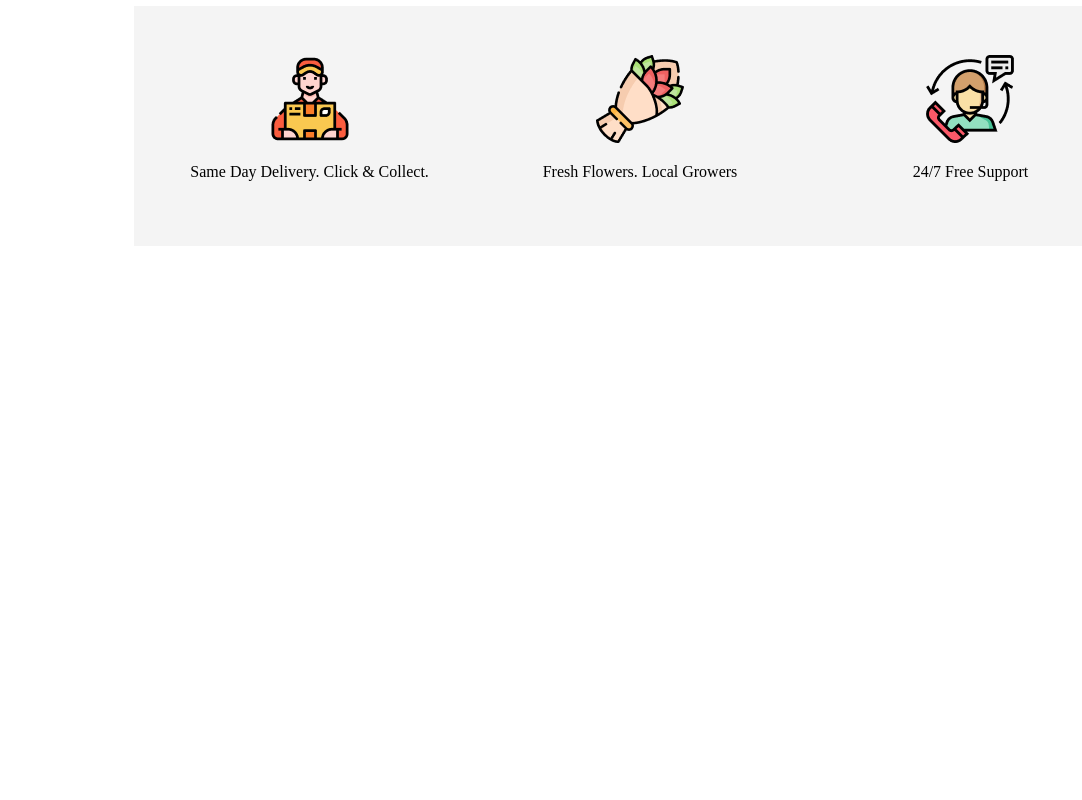
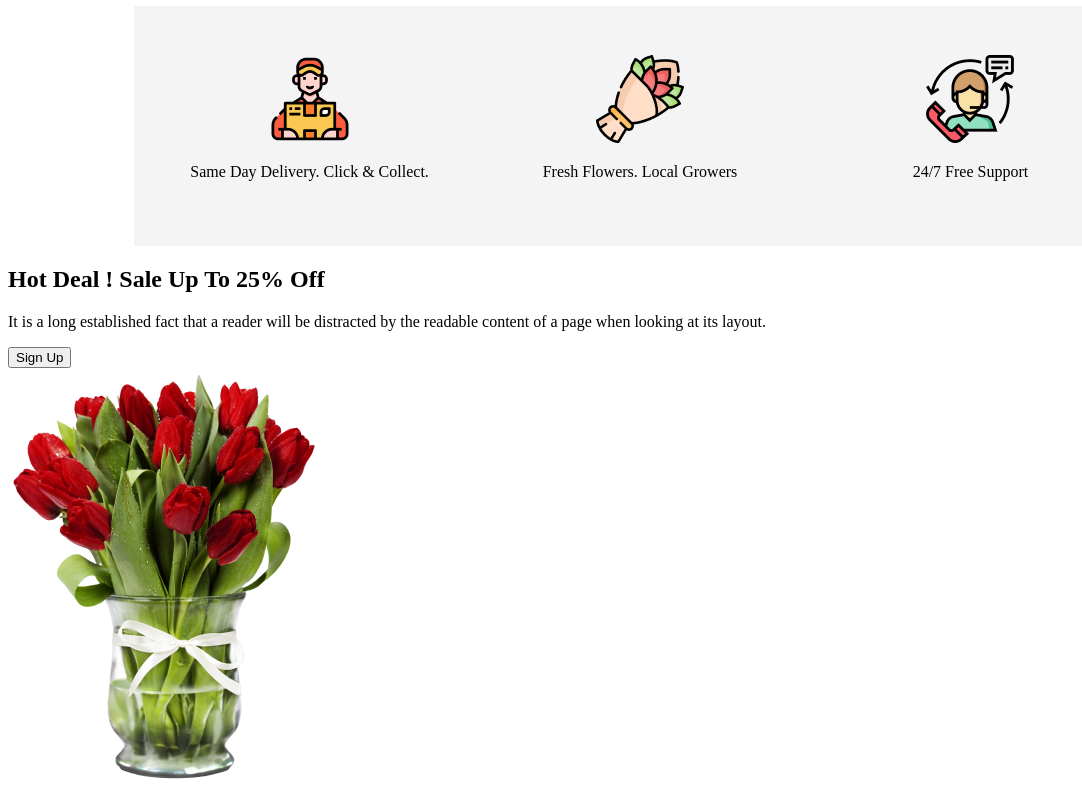
Before and after one commit to Shahin270/responsive-challenge-practise, a plain HTML site: page index.html in a window 1280 px wide. Shown: the part 1744-2544 px from the top of the page, without its empty margins (0-1082 px from the left). Before the commit the page ends 1998 px from the top, so only its background shows below. Drawn offline with Linux system fonts and the light colour scheme.

Commit message:
added third section

```diff
--- a/index.html
+++ b/index.html
@@ -70,6 +70,18 @@
                 <p>24/7 Free Support</p>
             </div>
         </section>
+        <section>
+            <div>
+                <h1>
+                    Hot Deal ! Sale Up To 25%<span> Off</span>
+                </h1>
+                <p>It is a long established fact that a reader will be distracted by the readable content of a page when looking at its layout.</p>
+                <button>Sign Up</button>
+            </div>
+            <div>
+                <img src="Flower Asset/pngwing 8.png" alt="">
+            </div>
+        </section>
 
     </main>
 
```
